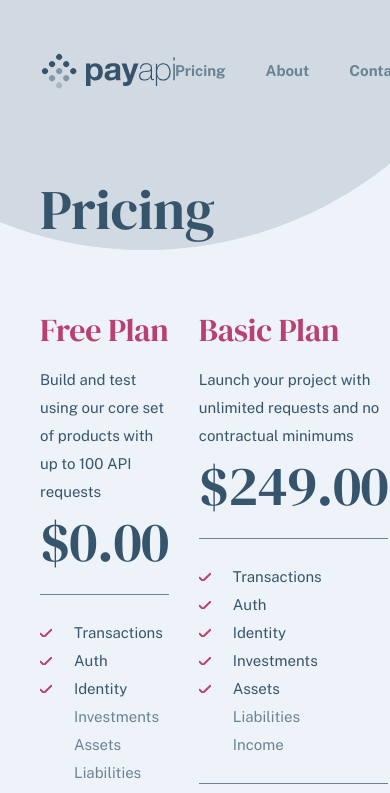
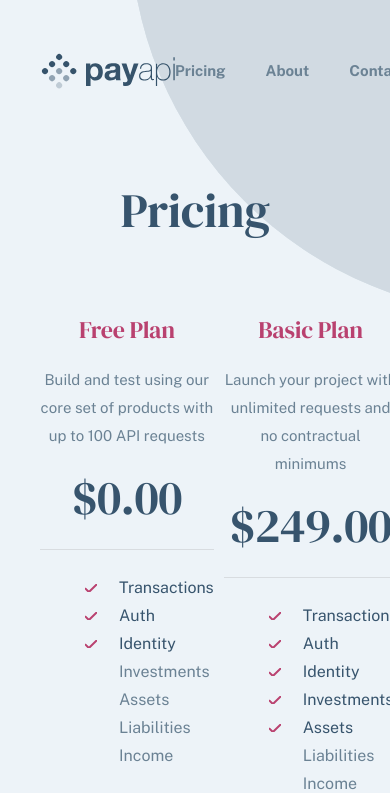
Before and after one commit to mackieva/payapi, a React (Vite) app: page /pricing in a window 390 px wide. Shown: the top 793 px of the page. Built offline with nearby package versions, Linux system fonts and the light colour scheme.

Commit message:
pricing page tablet responsiveness

```diff
--- a/src/Pricing.css
+++ b/src/Pricing.css
@@ -1,3 +1,9 @@
 body.pricing {
 	background: url('/images/bg-pattern-circle.svg') no-repeat top -530px right -145px;
 }
+
+@media (max-width: 1440px) {
+	body.pricing {
+		background: url('/images/bg-pattern-circle.svg') no-repeat top -465px right -520px;
+	}
+}
--- a/src/components/about/about-content.jsx
+++ b/src/components/about/about-content.jsx
@@ -4,9 +4,11 @@ const AboutContent = () => {
 	return (
 		<>
 			<div className='container'>
-				<h2 className='heading-h1-sm'>
-					We empower innovators by delivering access to the financial system
-				</h2>
+				<div className='page-title'>
+					<h2 className='heading-h1-sm'>
+						We empower innovators by delivering access to the financial system
+					</h2>
+				</div>
 				<div className='about-copy'>
 					<h3 className='heading-h3-lg'>Our Vision</h3>
 					<p>
--- a/src/components/pricing/pricing-content.css
+++ b/src/components/pricing/pricing-content.css
@@ -15,23 +15,26 @@ h2 {
 	margin-bottom: 16px;
 }
 
-.pricing__table p {
-	color: var(--alt-blue);
+.pricing__table .description {
+	color: var(--alt-blueLight);
 	margin-bottom: 8px;
 }
 
 .pricing__table .cost {
+	color: var(--alt-blue);
 	margin-bottom: 24px;
 }
 
 .pricing__table ul {
-	border-top: 1px solid var(--alt-blueLight);
-	border-bottom: 1px solid var(--alt-blueLight);
+	border-top: 1px solid hsla(0, 0%, 59%, 0.25);
+	border-bottom: 1px solid hsla(0, 0%, 59%, 0.25);
 	padding: 24px 0;
 	margin: 0 0 24px 0;
+	width: 100%;
 }
 
 .pricing__table li {
+	font-size: 16px;
 	color: var(--alt-blueLight);
 	list-style-type: none;
 	padding-left: 0;
@@ -59,3 +62,27 @@ h2 {
 .pricing-table a {
 	display: inline-block;
 }
+
+@media (max-width: 1440px) {
+	.pricing__table {
+		text-align: center;
+		gap: 10px;
+	}
+	.pricing__table h3 {
+		font-size: 24px;
+	}
+
+	.pricing__table .description {
+		margin-bottom: 19px;
+	}
+
+	.pricing__table .cost {
+		font-size: 48px;
+		color: var(--alt-blue);
+		margin-bottom: 24px;
+	}
+
+	.pricing__table ul li {
+		padding-left: 45px;
+	}
+}
--- a/src/components/pricing/pricing-content.jsx
+++ b/src/components/pricing/pricing-content.jsx
@@ -9,7 +9,7 @@ const PricingContent = () => {
 			<div className='pricing__table'>
 				<div className='pricing__table-column'>
 					<h3 className='heading-h3-lg'>Free Plan</h3>
-					<p>
+					<p className='description'>
 						Build and test using our core set of products with up to 100 API
 						requests
 					</p>
@@ -29,7 +29,7 @@ const PricingContent = () => {
 				</div>
 				<div className='pricing__table-column'>
 					<h3 className='heading-h3-lg'>Basic Plan</h3>
-					<p>
+					<p className='description'>
 						Launch your project with unlimited requests and no contractual
 						minimums
 					</p>
@@ -49,7 +49,7 @@ const PricingContent = () => {
 				</div>
 				<div className='pricing__table-column'>
 					<h3 className='heading-h3-lg'>Premium Plan</h3>
-					<p>
+					<p className='description'>
 						Get tailored solutions, volume pricing, and dedicated support for
 						your team
 					</p>
--- a/src/index.css
+++ b/src/index.css
@@ -93,6 +93,12 @@ button {
 	font-size: 24px;
 	font-weight: 600;
 	line-height: 32px;
+}
+
+@media (max-width: 1440px) {
+	.heading-h1-sm {
+		font-size: 48px;
+	}
 }
 
 /* Buttons */
@@ -192,3 +198,7 @@ button {
 	justify-content: center;
 	align-items: center;
 }
+
+.page-title {
+	text-align: center;
+}
```
